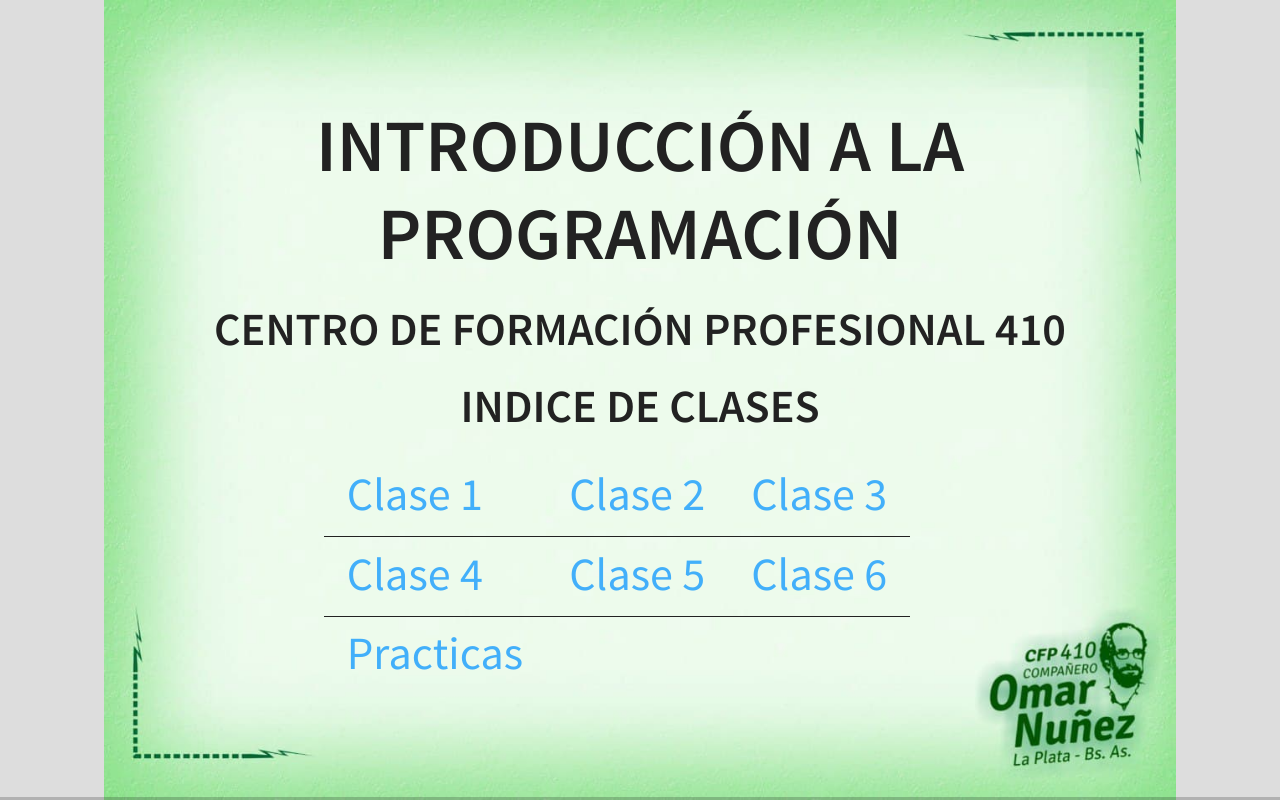
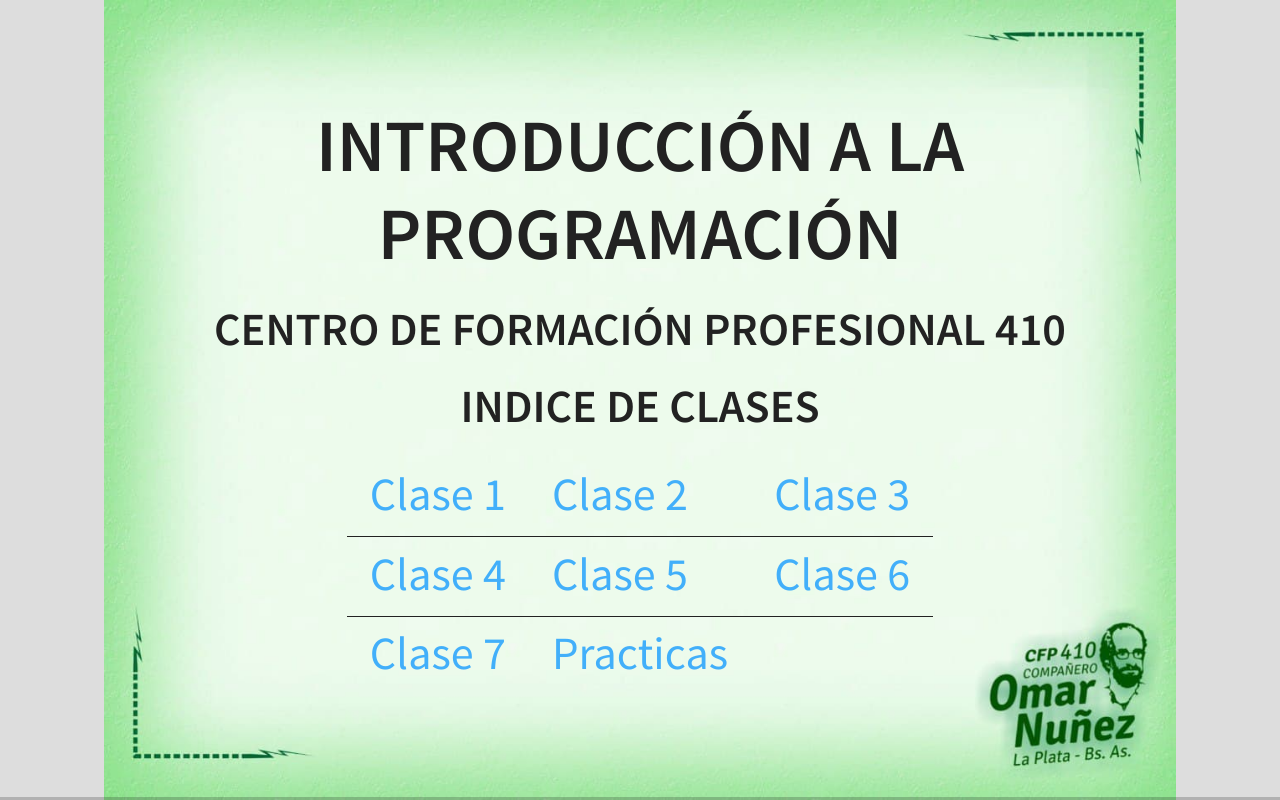
Before and after one commit to kity-linuxero/prog_CFP410, a website: page index.html in a window 1280 px wide. Drawn offline with Linux system fonts and the light colour scheme.

Commit message:
Update index

```diff
--- a/index.html
+++ b/index.html
@@ -36,9 +36,10 @@
 						  <td><a href="clase6.html">Clase 6</a></td>
 						</tr>
 						<tr>
+							<td><a href="clase7.html">Clase 7</a></td>
 							<td><a href="https://github.com/kity-linuxero/prog_CFP410/tree/main/practicas">Practicas</a></td>
 							<td></td>
-							<td><td>
+
 						</tr>
 					  </table>
 
```
